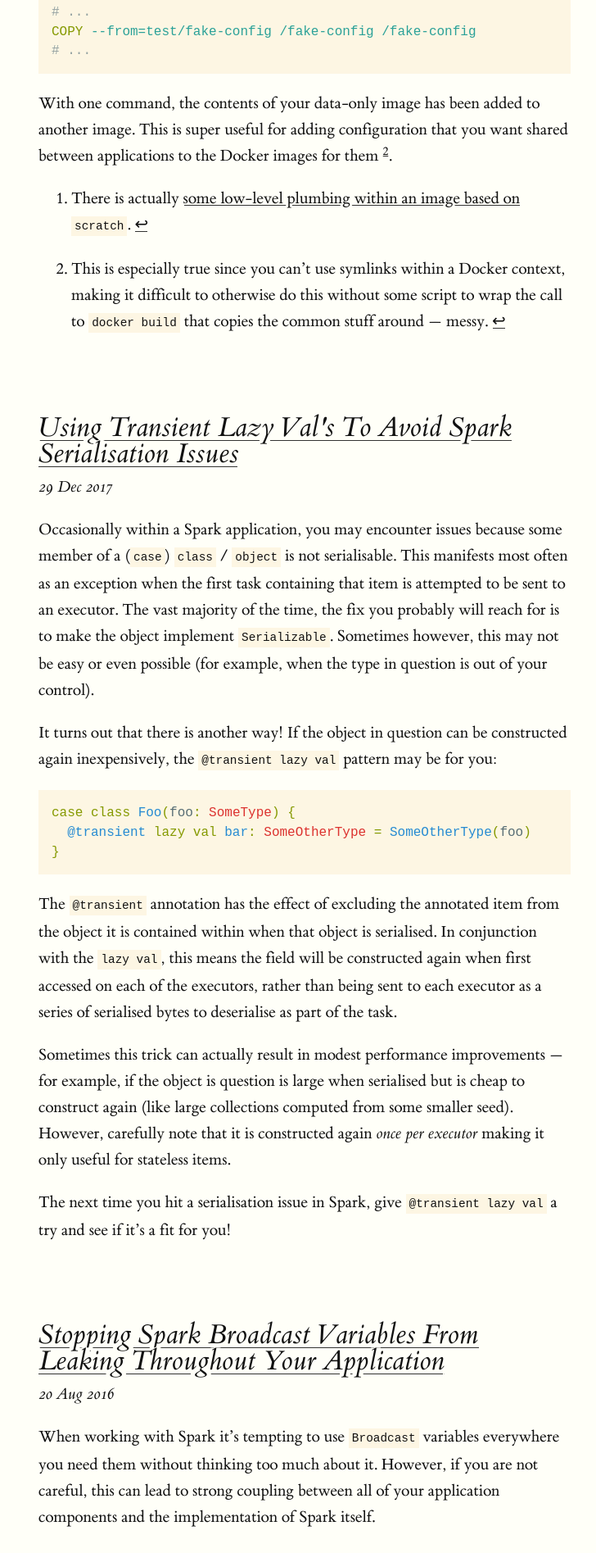
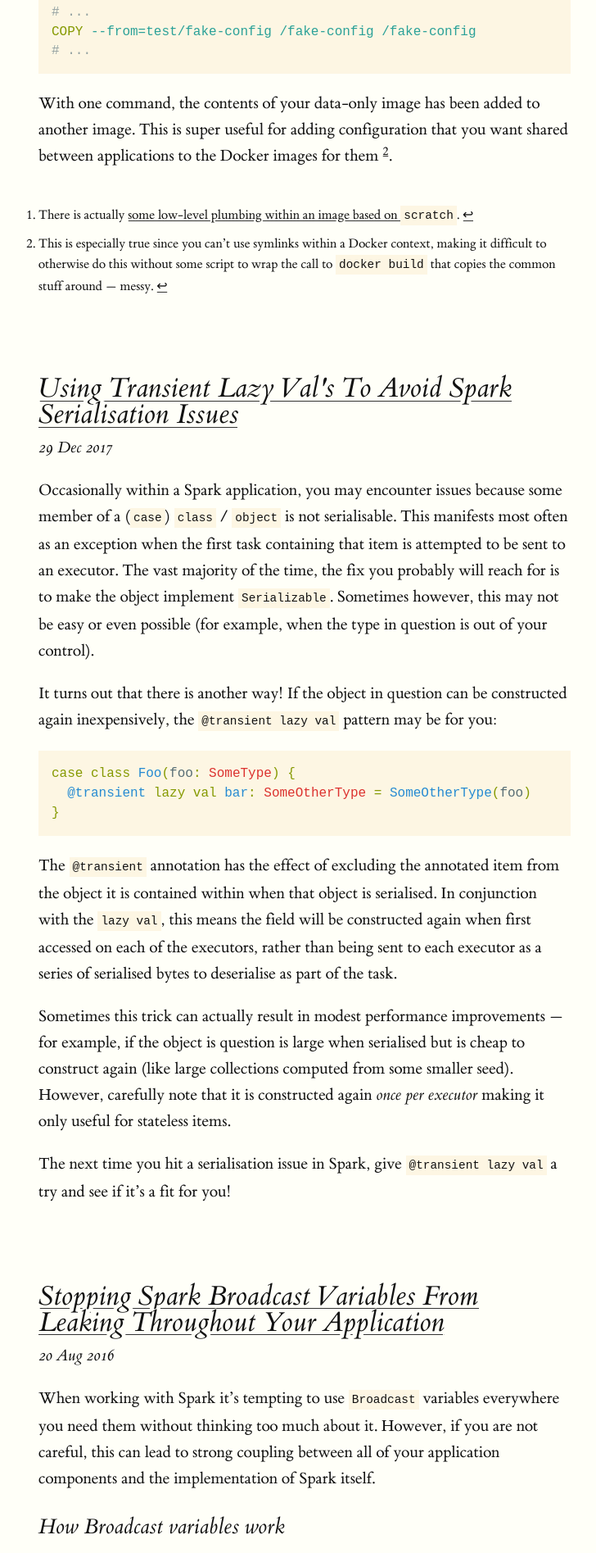
Before and after one commit to nathankleyn/nathankleyn.github.io, a Jekyll site: the page built from index.html, in a window 1280 px wide. Shown: the part 1181-3076 px from the top of the page at 82% size, without its empty margins (113-841 px from the left). Built offline with Jekyll 4.4.1, drawn with Linux system fonts in a browser that asks for light colours; the list of posts is cut into pages by our own code.

Commit message:
Improve styling of footnotes.

```diff
--- a/_includes/head.html
+++ b/_includes/head.html
@@ -16,7 +16,7 @@
 
   <!-- CSS -->
   <link rel="stylesheet" href="https://cdnjs.cloudflare.com/ajax/libs/normalize/7.0.0/normalize.min.css">
-  <link rel="stylesheet" href="/css/styles.css?v=6">
+  <link rel="stylesheet" href="/css/styles.css?v=7">
 
   <!-- Icons -->
   <!-- FIXME: Make an Apple icon here. -->
--- a/css/styles.scss
+++ b/css/styles.scss
@@ -98,6 +98,19 @@
   margin-top: 0;
 }
 
+.footnotes {
+  font-size: 1rem;
+  line-height: 1.6rem;
+}
+
+.footnotes ol {
+  padding: 1rem 0 0 0;
+}
+
+.footnotes p {
+  margin: .5rem 0;
+}
+
 .pagination {
   margin: 4rem 0;
 }
```
